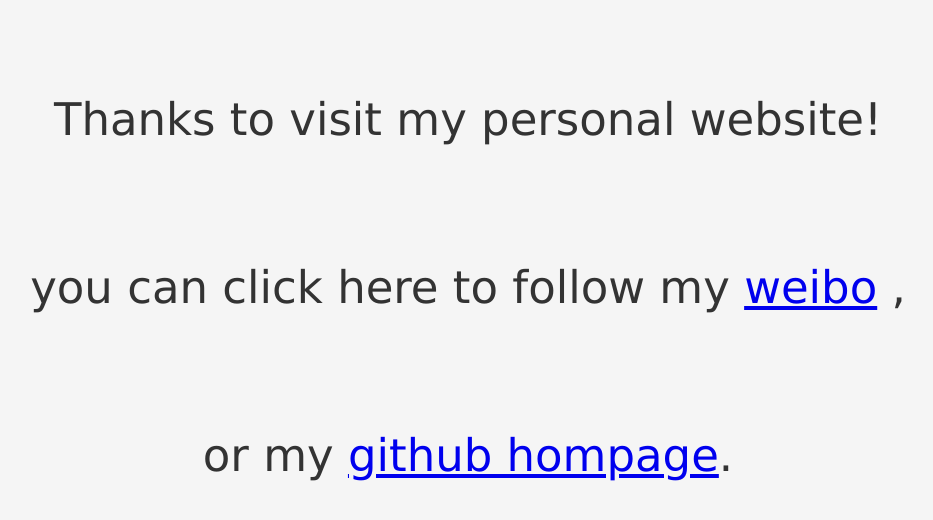
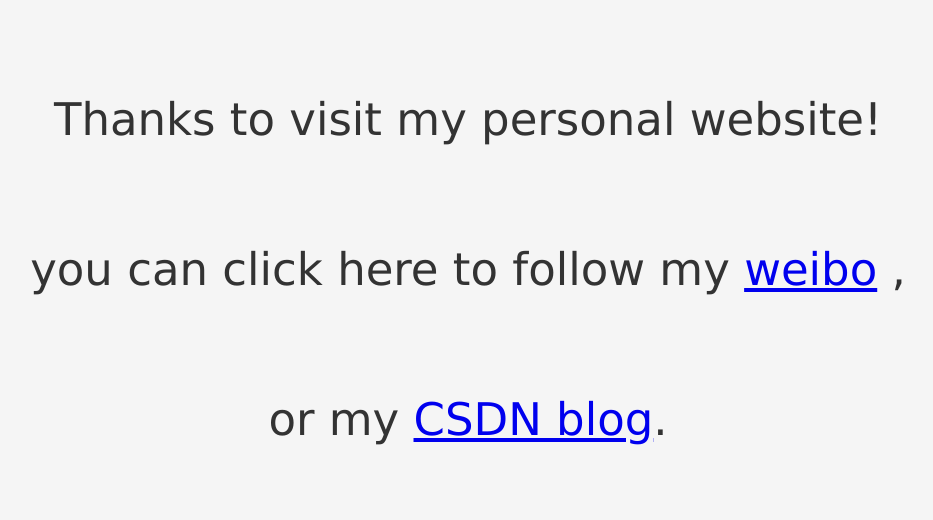
Before and after one commit to brahmachen/douk, a plain HTML site: page index.html in a window 1280 px wide. Shown: the whole page, without its empty margins (172-1105 px from the left). Drawn offline with Linux system fonts and the light colour scheme.

Commit message:
add csdn link & delete github address

```diff
--- a/index.html
+++ b/index.html
@@ -24,14 +24,14 @@
  <body  bgcolor="#f5f5f5">
  <h1>
   Thanks to visit my personal website!
-  </h1><br>
+  </h1>
   <h1>
   you can click here to follow my
   <a href="http://weibo.com/u/3905857054">weibo</a>
-  ,</h1> <br>
+  ,</h1>
   <h1>
- or my
- <a href="https://github.com/brahmachen">github hompage</a>.
- </h1><br>
+  or my
+  <a href="http://blog.csdn.net/u014293306">CSDN blog</a>.
+  </h1>
  </body>
 </html>
```
